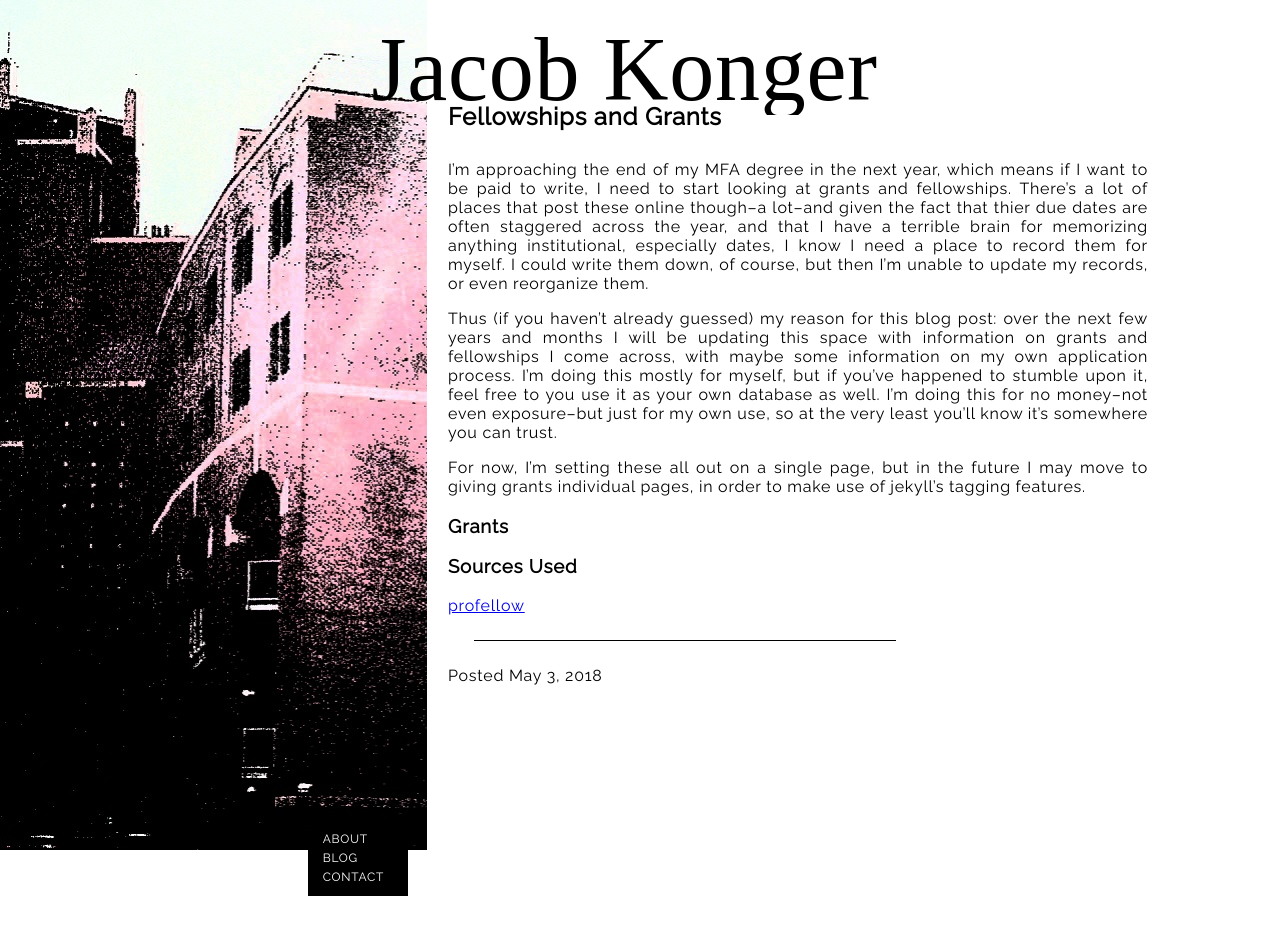
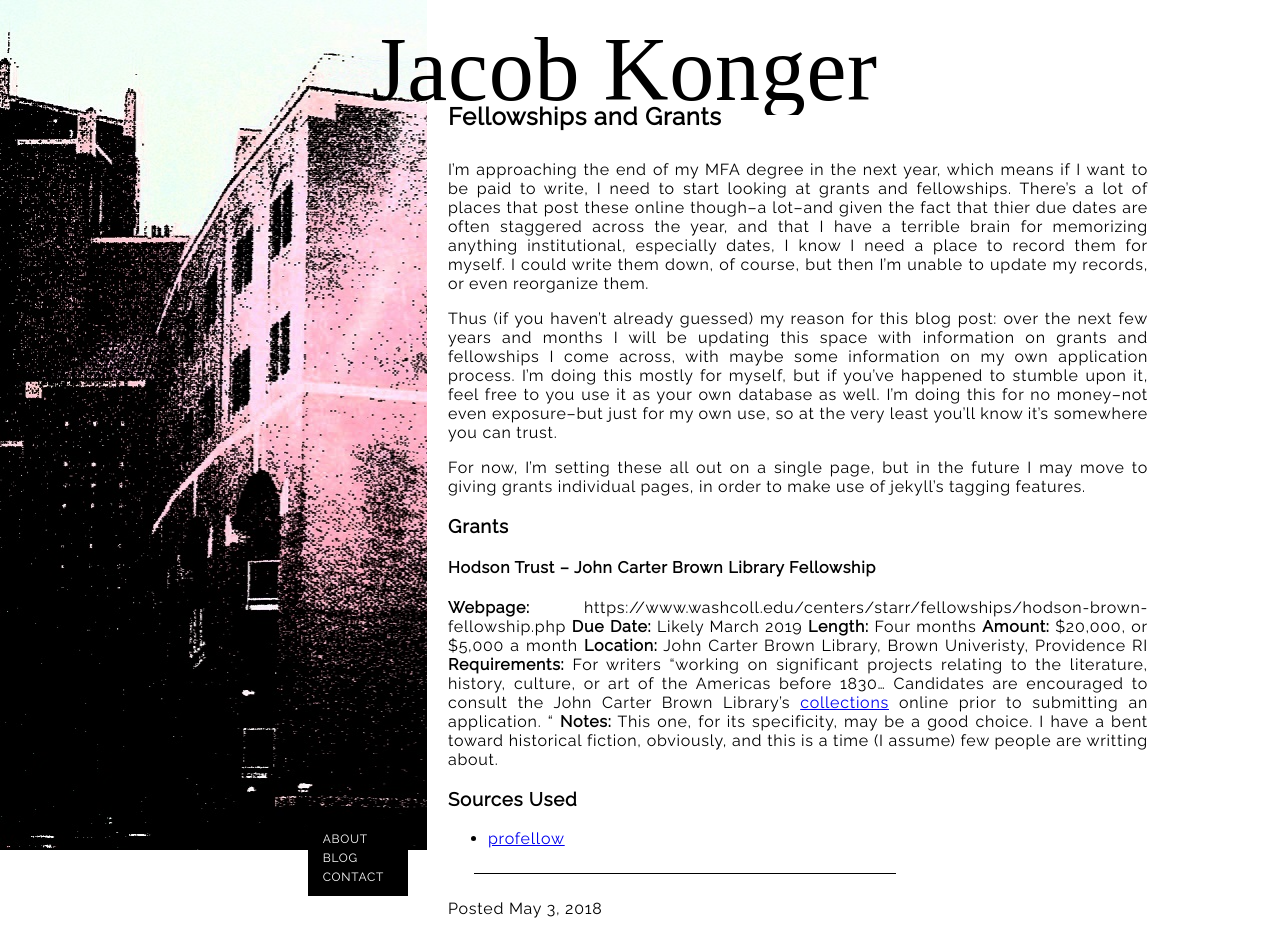
Before and after one commit to towercity/author-webpage, a Jekyll site: the page built from _posts/2018-05-03-fellowships-grants.md, in a window 1280 px wide and 943 px high. Built offline with Jekyll 4.4.1, drawn with Linux system fonts in a browser that asks for light colours; some web fonts are replaced.

Commit message:
Add items to list

```diff
--- a/_posts/2018-05-03-fellowships-grants.md
+++ b/_posts/2018-05-03-fellowships-grants.md
@@ -14,5 +14,16 @@ For now, I'm setting these all out on a single page, but in the future I may mov
 
 ### Grants ##
 
+#### Hodson Trust – John Carter Brown Library Fellowship  ####
+
+__Webpage:__ https://www.washcoll.edu/centers/starr/fellowships/hodson-brown-fellowship.php
+__Due Date:__ Likely March 2019
+__Length:__ Four months
+__Amount:__ $20,000, or $5,000 a month
+__Location:__ John Carter Brown Library, Brown Univeristy, Providence RI
+__Requirements:__ For writers "working on significant projects relating to the literature, history, culture, or art of the Americas before 1830... Candidates are encouraged to consult the John Carter Brown Library’s [collections](http://www.brown.edu/academics/libraries/john-carter-brown/about/collection) online prior to submitting an application. "
+__Notes:__ This one, for its specificity, may be a good choice. I have a bent toward historical fiction, obviously, and this is a time (I assume) few people are writting about.
+
+
 ### Sources Used ##
-[profellow](https://www.profellow.com/)
+ * [profellow](https://www.profellow.com/)
```
